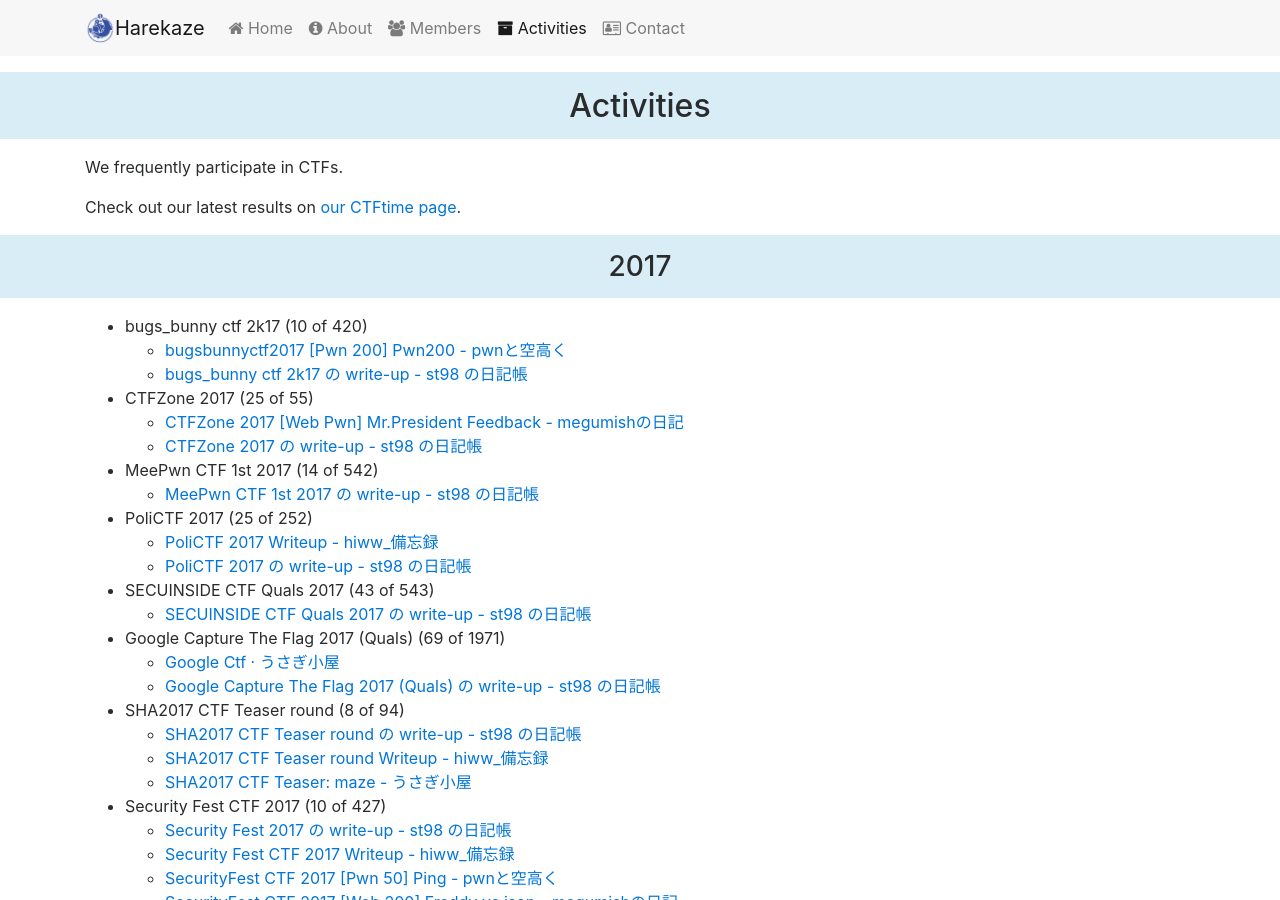
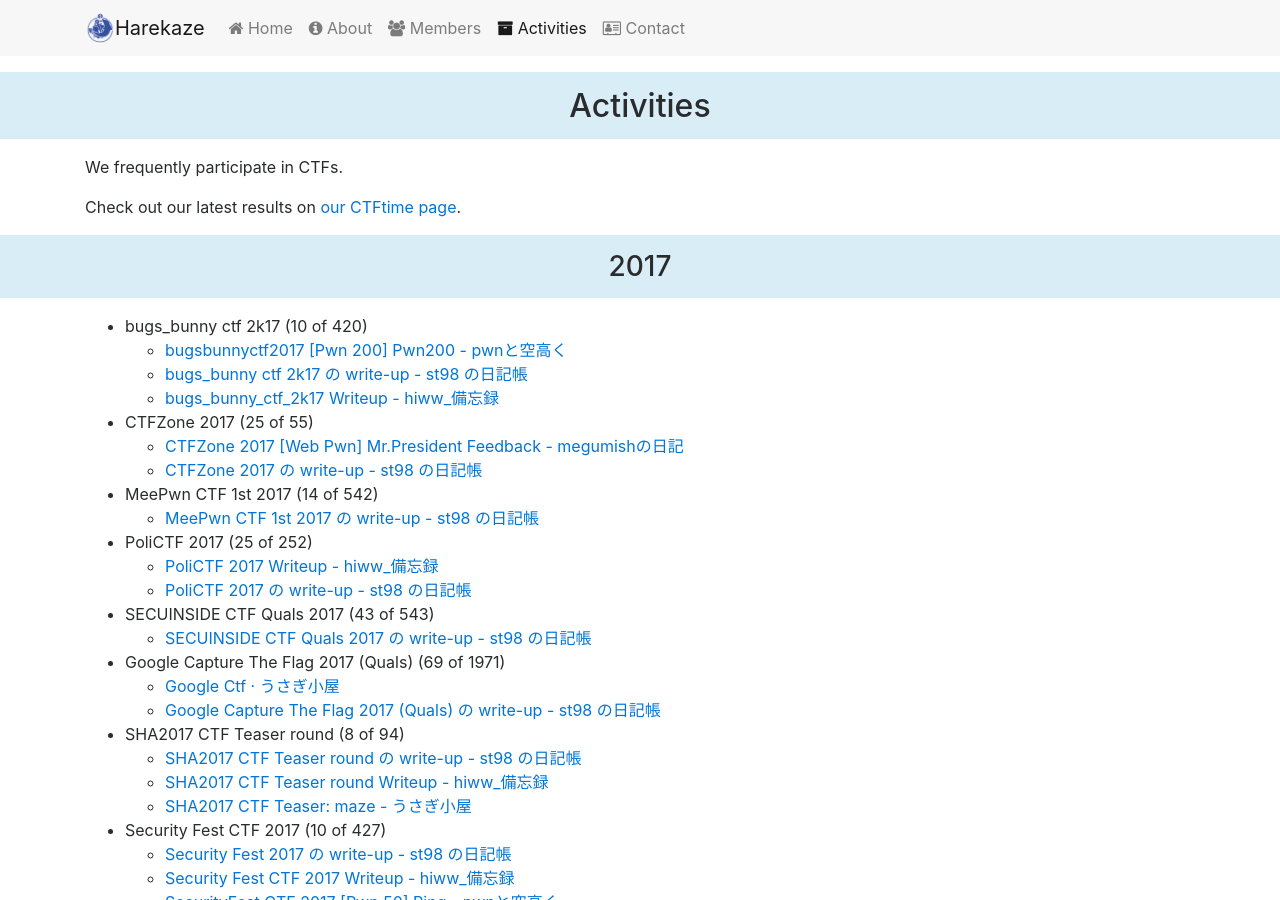
Before and after one commit to TeamHarekaze/TeamHarekaze.github.io, a Jekyll site: the page built from activities.html, in a window 1280 px wide and 900 px high. Built offline with Jekyll 4.4.1, drawn with Linux system fonts in a browser that asks for light colours; nearby versions of some CDN libraries.

Commit message:
bugs_bunny_ctf_2k17 Writeup added.

```diff
--- a/_data/activities.yml
+++ b/_data/activities.yml
@@ -8,6 +8,8 @@
           url: "http://pwn.megumi.sh/entry/2017/07/31/235417"
         - title: "bugs_bunny ctf 2k17 の write-up - st98 の日記帳"
           url: "https://st98.github.io/diary/posts/2017-08-01-bugs-bunny-ctf-2k17.html"
+        - title: "bugs_bunny_ctf_2k17 Writeup - hiww_備忘録"
+          url: "http://hiww.hatenablog.com/entry/2017/08/04/bugs_bunny_ctf_2k17_Writeup"
     - name: "CTFZone 2017"
       rank: 25
       participants: 55
```
